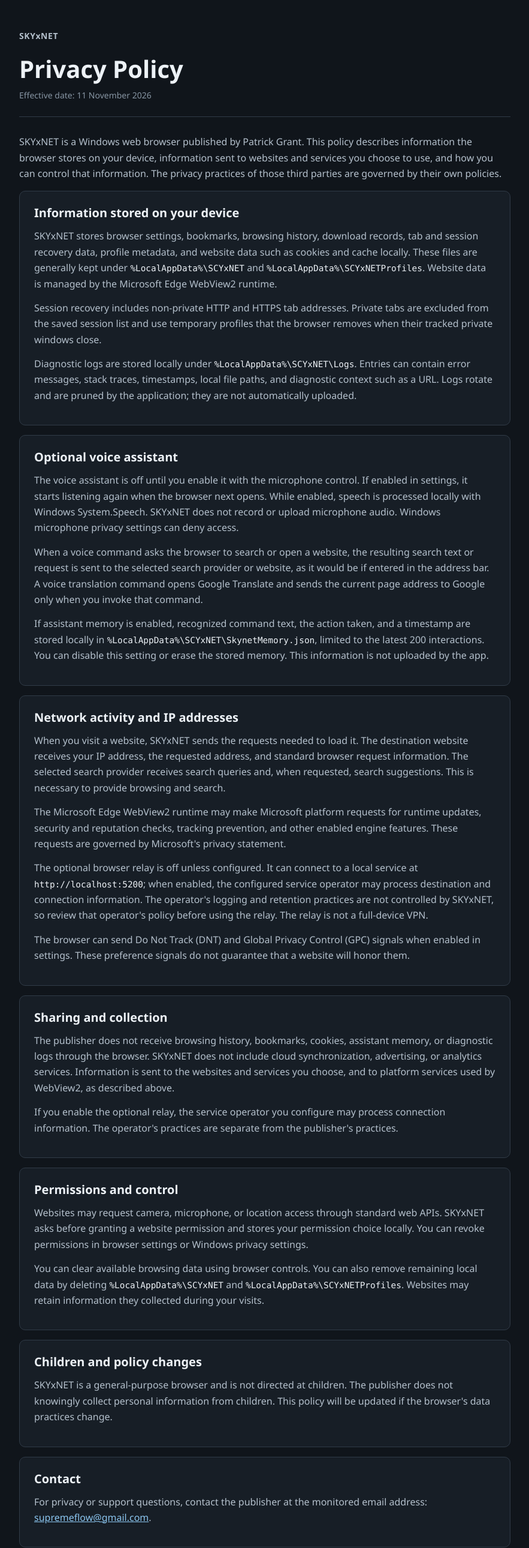
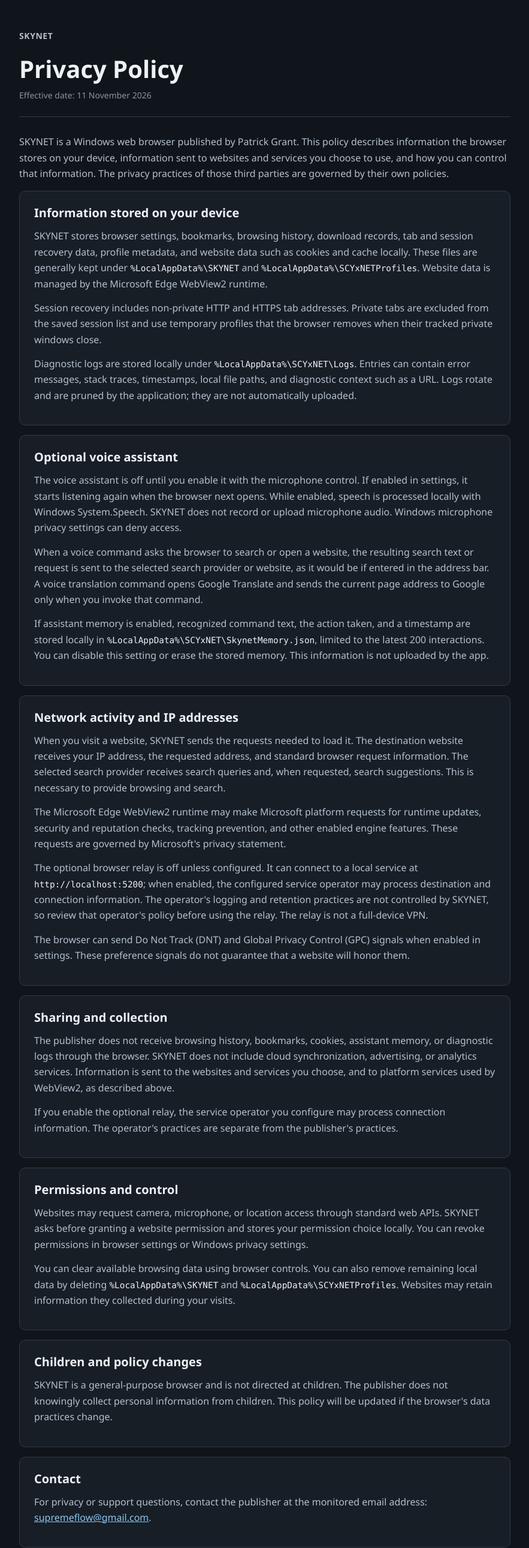
Before and after one commit to SUPREMEGYTE/skynet-privacy, a plain HTML site: page docs/privacy/index.html in a window 1280 px wide. Shown: the top 2580 px of the page at 60% size, without its empty margins (198-1081 px from the left). Drawn offline with Linux system fonts and the light colour scheme.

Commit message:
Rebrand privacy policy as SKYNET

```diff
--- a/docs/privacy/index.html
+++ b/docs/privacy/index.html
@@ -3,8 +3,8 @@
 <head>
   <meta charset="utf-8" />
   <meta name="viewport" content="width=device-width, initial-scale=1" />
-  <meta name="description" content="Privacy policy for the SKYxNET browser for Windows." />
-  <title>SKYxNET Privacy Policy</title>
+  <meta name="description" content="Privacy policy for the SKYNET browser for Windows." />
+  <title>SKYNET Privacy Policy</title>
   <style>
     :root {
       color-scheme: dark;
@@ -109,13 +109,13 @@
 <body>
   <main>
     <header>
-      <p class="brand">SKYxNET</p>
+      <p class="brand">SKYNET</p>
       <h1>Privacy Policy</h1>
       <p class="updated">Effective date: 11 November 2026</p>
     </header>
 
     <p>
-      SKYxNET is a Windows web browser published by Patrick Grant. This policy
+      SKYNET is a Windows web browser published by Patrick Grant. This policy
       describes information the browser stores on your device, information sent
       to websites and services you choose to use, and how you can control that
       information. The privacy practices of those third parties are governed by
@@ -125,10 +125,10 @@
     <section>
       <h2>Information stored on your device</h2>
       <p>
-        SKYxNET stores browser settings, bookmarks, browsing history, download
+        SKYNET stores browser settings, bookmarks, browsing history, download
         records, tab and session recovery data, profile metadata, and website
         data such as cookies and cache locally. These files are generally kept
-        under <code>%LocalAppData%\SCYxNET</code> and
+        under <code>%LocalAppData%\SKYNET</code> and
         <code>%LocalAppData%\SCYxNETProfiles</code>. Website data is managed by
         the Microsoft Edge WebView2 runtime.
       </p>
@@ -153,7 +153,7 @@
         The voice assistant is off until you enable it with the microphone
         control. If enabled in settings, it starts listening again when the
         browser next opens. While enabled, speech is processed locally with
-        Windows System.Speech. SKYxNET does not record or upload microphone
+        Windows System.Speech. SKYNET does not record or upload microphone
         audio. Windows microphone privacy settings can deny access.
       </p>
       <p>
@@ -175,7 +175,7 @@
     <section>
       <h2>Network activity and IP addresses</h2>
       <p>
-        When you visit a website, SKYxNET sends the requests needed to load it.
+        When you visit a website, SKYNET sends the requests needed to load it.
         The destination website receives your IP address, the requested
         address, and standard browser request information. The selected search
         provider receives search queries and, when requested, search
@@ -192,7 +192,7 @@
         a local service at <code>http://localhost:5200</code>; when enabled,
         the configured service operator may process destination and connection
         information. The operator's logging and retention practices are not
-        controlled by SKYxNET, so review that operator's policy before using
+        controlled by SKYNET, so review that operator's policy before using
         the relay. The relay is not a full-device VPN.
       </p>
       <p>
@@ -206,7 +206,7 @@
       <h2>Sharing and collection</h2>
       <p>
         The publisher does not receive browsing history, bookmarks, cookies,
-        assistant memory, or diagnostic logs through the browser. SKYxNET does
+        assistant memory, or diagnostic logs through the browser. SKYNET does
         not include cloud synchronization, advertising, or analytics services.
         Information is sent to the websites and services you choose, and to
         platform services used by WebView2, as described above.
@@ -222,14 +222,14 @@
       <h2>Permissions and control</h2>
       <p>
         Websites may request camera, microphone, or location access through
-        standard web APIs. SKYxNET asks before granting a website permission
+        standard web APIs. SKYNET asks before granting a website permission
         and stores your permission choice locally. You can revoke permissions
         in browser settings or Windows privacy settings.
       </p>
       <p>
         You can clear available browsing data using browser controls. You can
         also remove remaining local data by deleting
-        <code>%LocalAppData%\SCYxNET</code> and
+        <code>%LocalAppData%\SKYNET</code> and
         <code>%LocalAppData%\SCYxNETProfiles</code>. Websites may retain
         information they collected during your visits.
       </p>
@@ -238,7 +238,7 @@
     <section>
       <h2>Children and policy changes</h2>
       <p>
-        SKYxNET is a general-purpose browser and is not directed at children.
+        SKYNET is a general-purpose browser and is not directed at children.
         The publisher does not knowingly collect personal information from
         children. This policy will be updated if the browser's data practices
         change.
@@ -255,7 +255,7 @@
     </section>
 
     <footer>
-      SKYxNET is an independent project. Microsoft Edge WebView2 is a component
+      SKYNET is an independent project. Microsoft Edge WebView2 is a component
       of Windows and is governed by Microsoft's privacy statement.
     </footer>
   </main>
```
